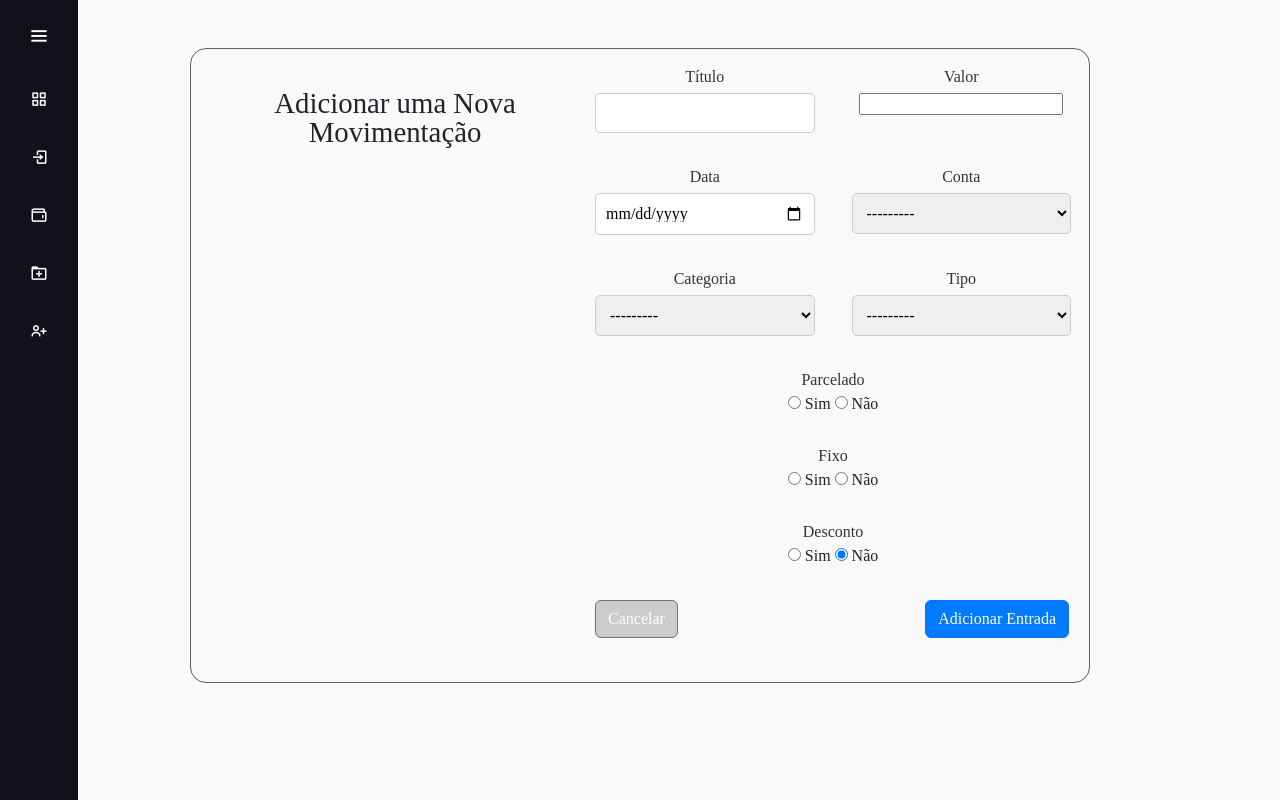
After one commit to LadislauLopes/controle-finaceiro, a Django app: page /adicionar_mov in a window 1280 px wide. The commit adds this page. Run offline with Django 5.2, Linux system fonts and the light colour scheme; data that the repository does not hold is empty; some libraries are stand-ins or nearby versions.

Commit message:
ajuste no add movimentação

```diff
--- a/central/forms.py
+++ b/central/forms.py
@@ -11,9 +11,10 @@ class MovimentacaoContaForm(forms.ModelForm):
 
     def __init__(self, *args, **kwargs):
         super(MovimentacaoContaForm, self).__init__(*args, **kwargs)
-        # Garantindo que o campo 'desconto' seja definido como False por padrão
+
+        # Garantindo que o campo 'desconto' tenha valor False por padrão (Não)
         if 'instance' not in kwargs:
-            self.fields['desconto'].initial = True
+            self.fields['desconto'].initial = False  # Desconto inicial como False (Não)
 
         # Garantindo que o campo 'parcelas' tenha um valor inicial de 1
         if 'instance' not in kwargs:
--- a/central/models.py
+++ b/central/models.py
@@ -20,7 +20,7 @@ class Conta(models.Model):
     id_pessoa = models.ForeignKey(Pessoa, on_delete=models.CASCADE)
 
     def __str__(self):
-        return f"Conta de {self.id_pessoa.nome}"
+        return f"{self.Banco} de {self.id_pessoa.nome}"
 
 class MovimentacaoConta(models.Model):
     TIPO_CHOICES = [
--- /dev/null
+++ b/central/templates/adicionar_mov.html
@@ -0,0 +1,116 @@
+{% include 'components/header.html' with title='Finanças Ladislau' form=True %}
+{% load static %}
+<body class="d-flex flex-column" style="height: 100vh; margin: 0;">
+
+    {% include 'components/sidebar.html' %}
+
+    <div class="container mt-5 cadastro-box">
+        <h2 class="text-center mb-4">Adicionar uma Nova Movimentação</h2>
+
+        <form method="POST">
+            {% csrf_token %}
+            <div class="row">
+                <div class="col-md-6 mb-3">
+                    <label for="id_titulo" class="form-label">Título</label>
+                    {{ form.titulo }}
+                </div>
+                <div class="col-md-6 mb-3" id='div_valor'>
+                    <label for="id_valor" class="form-label">Valor</label>
+                    {{ form.valor }}
+                </div>
+            </div>
+
+            <div class="row">
+                <div class="col-md-6 mb-3">
+                    <label for="id_data" class="form-label">Data</label>
+                    {{ form.data }}
+                </div>
+                <div class="col-md-6 mb-3">
+                    <label for="id_conta" class="form-label">Conta</label>
+                    {{ form.conta }}
+                </div>
+            </div>
+
+            <div class="row">
+                <div class="col-md-6 mb-3">
+                    <label for="id_categoria" class="form-label">Categoria</label>
+                    {{ form.categoria }}
+                </div>
+                <div class="col-md-6 mb-3">
+                    <label for="id_tipo" class="form-label">Tipo</label>
+                    {{ form.tipo }}
+                </div>
+            </div>
+
+            <div class="row">
+                <div class="col-md-6 mb-3">
+                    <label class="form-label">Parcelado</label><br>
+                    <input type="radio" id="parcelado_sim" name="parcelado" value="True" {% if form.parcelado.value == 'True' %} checked {% endif %}> Sim
+                    <input type="radio" id="parcelado_nao" name="parcelado" value="False" {% if form.parcelado.value == 'False' %} checked {% endif %}> Não
+                </div>
+            </div>
+
+            <div class="row parcelas-fields" style="display:none;">
+                <div class="col-md-6 mb-3">
+                    <label for="id_parcelas" class="form-label">Parcelas</label>
+                    {{ form.parcelas }}
+                </div>
+                <div class="col-md-6 mb-3">
+                    <label for="id_valor_parcelas" class="form-label">Valor das Parcelas</label>
+                    {{ form.valor_parcelas }}
+                </div>
+            </div>
+
+            <div class="row">
+                <div class="col-md-6 mb-3">
+                    <label class="form-label">Fixo</label><br>
+                    <input type="radio" id="fixo_sim" name="fixo" value="True" {% if form.fixo.value == 'True' %} checked {% endif %}> Sim
+                    <input type="radio" id="fixo_nao" name="fixo" value="False" {% if form.fixo.value == 'False' %} checked {% endif %}> Não
+                </div>
+            </div>
+
+            <!-- Novo campo para "Desconto" -->
+            <div class="row">
+                <div class="col-md-6 mb-3">
+                    <label class="form-label">Desconto</label><br>
+                    <input type="radio" id="desconto_sim" name="desconto" value="True" {% if form.desconto.value == 'True' %} checked {% endif %}> Sim
+                    <input type="radio" id="desconto_nao" name="desconto" value="False" {% if form.desconto.value == 'False' or not form.desconto.value %} checked {% endif %}> Não
+                </div>
+            </div>
+
+            <div class="mb-4 align-items-center">
+                <button type="button" class="btn btn-secondary"
+                onclick="window.location.href='/home_page'">Cancelar</button>
+                <button type="submit" class="btn btn-primary">Adicionar Entrada</button>
+            </div>
+        </form>
+    </div>
+
+    <script>
+        document.querySelectorAll('input[name="parcelado"]').forEach(function(input) {
+            input.addEventListener('change', function() {
+                const parcelasFields = document.querySelector('.parcelas-fields');
+                if (document.getElementById('parcelado_sim').checked) {
+                    parcelasFields.style.display = 'block';
+                    div_valor.style.display = 'none'
+                } else {
+                    parcelasFields.style.display = 'none';
+                    div_valor.style.display = 'block'
+                }
+            });
+        });
+
+        window.onload = function() {
+            const parcelasFields = document.querySelector('.parcelas-fields');
+            if (document.getElementById('parcelado_sim').checked) {
+                parcelasFields.style.display = 'block';
+            } else {
+                parcelasFields.style.display = 'none';
+            }
+        };
+    </script>
+
+    <script src="https://cdn.jsdelivr.net/npm/bootstrap@5.3.3/dist/js/bootstrap.bundle.min.js" integrity="sha384-YvpcrYf0tY3lHB60NNkmXc5s9fDVZLESaAA55NDzOxhy9GkcIdslK1eN7N6jIeHz" crossorigin="anonymous"></script>
+    <script src="{% static 'js/sidebar.js' %}"></script>
+</body>
+</html>
--- a/central/templates/components/sidebar.html
+++ b/central/templates/components/sidebar.html
@@ -16,19 +16,11 @@
         <span class="tooltip">Dashboard</span>
       </li>
       <li>
-        <a href="#">
+        <a href="adicionar_mov">
           <i class='bx bx-log-in'></i>
-          <span class="links_name">Adicionar entrada</span>
+          <span class="links_name">Adicionar Movimentação</span>
         </a>
-        <span class="tooltip">Adicionar entrada</span>
-      </li>
-
-      <li>
-        <a href="adicionar_saida">
-          <i class='bx bx-log-out'></i>
-          <span class="links_name">Adicionar Saida</span>
-        </a>
-        <span class="tooltip">Adicionar Saida</span>
+        <span class="tooltip">Adicionar Movimentação</span>
       </li>
 
       <li>
--- a/central/urls.py
+++ b/central/urls.py
@@ -3,7 +3,7 @@ from . import views
 
 urlpatterns = [
     path('', views.index, name='index'),
-    path('adicionar_saida', views.adicionar_saida, name='adicionar_saida'),
+    path('adicionar_mov', views.adicionar_mov, name='adicionar_mov'),
     path('adicionar_categoria', views.adicionar_categoria, name='adicionar_categoria'),
     path('adicionar_pessoa', views.adicionar_pessoa, name='adicionar_pessoa'),
     path('adicionar_conta', views.adicionar_conta, name='adicionar_conta'),
--- a/central/views.py
+++ b/central/views.py
@@ -6,7 +6,7 @@ from .forms import MovimentacaoContaForm, CategoriaForm,PessoaForm,ContaForm
 def index(request):
     return render(request, 'index.html')
 
-def adicionar_saida(request):
+def adicionar_mov(request):
     if request.method == 'POST':
         form = MovimentacaoContaForm(request.POST)
         if form.is_valid():
@@ -16,7 +16,7 @@ def adicionar_saida(request):
     else:
         form = MovimentacaoContaForm()
 
-    return render(request, 'adicionar_saida.html', {'form': form})
+    return render(request, 'adicionar_mov.html', {'form': form})
 
 def adicionar_categoria(request):
     if request.method == 'POST':
```
Also changed, not shown: central/templates/adicionar_saida.html (deleted, +0 -109 lines).
